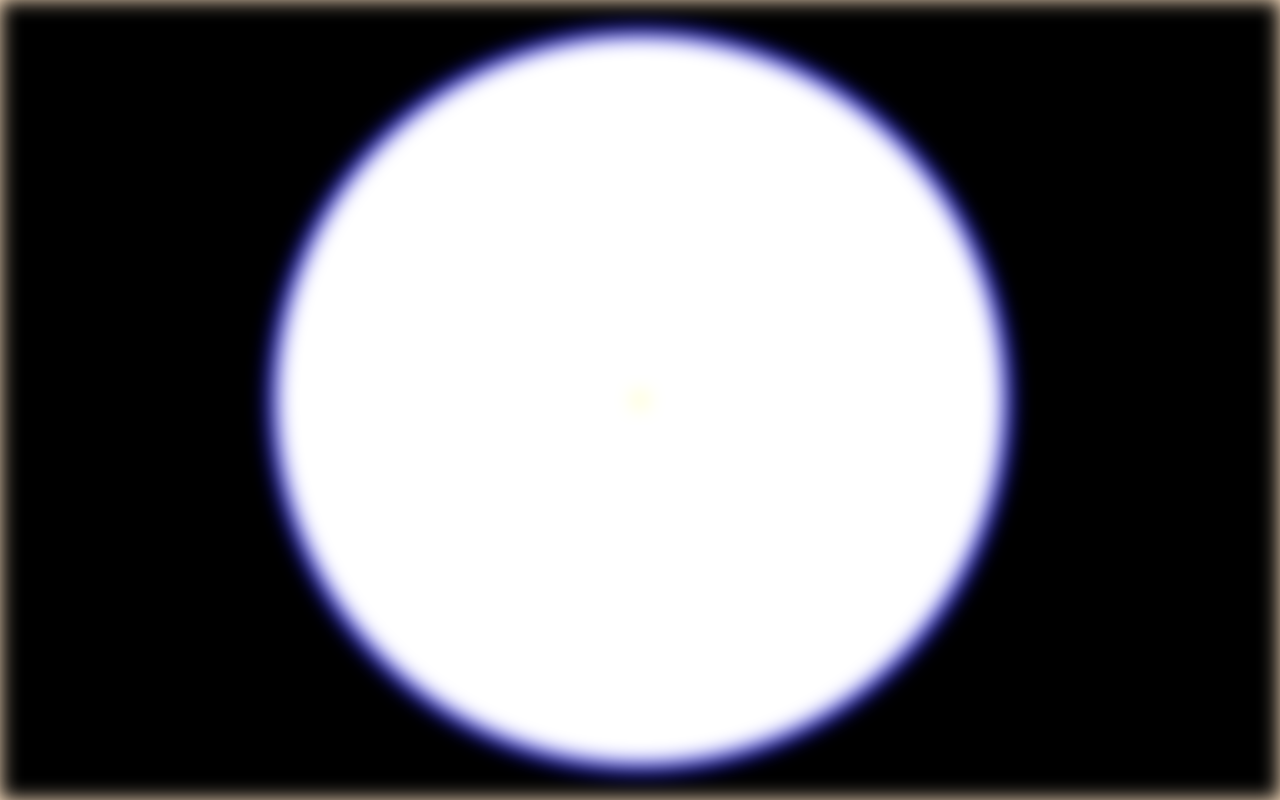
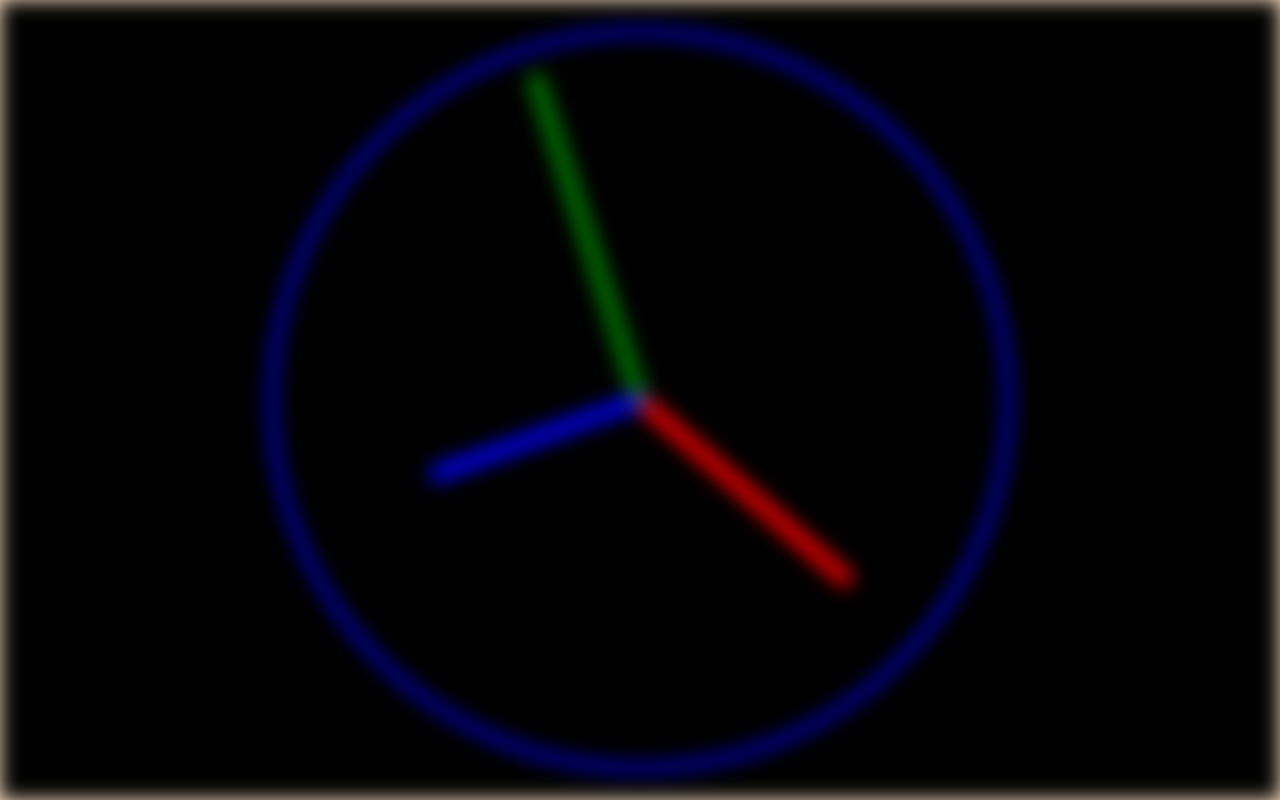
Before and after one commit to samrat9x/anaClock, a plain HTML site: page index.html in a window 1280 px wide. Drawn offline with Linux system fonts and the light colour scheme.

Commit message:
update index.html

```diff
--- a/index.html
+++ b/index.html
@@ -78,7 +78,7 @@
       ></line>
 
       <!--clock shape and center-->
-      <circle cx="50" cy="50" r="46" fill="white" fill="url(https://www.pexels.com/photo/a-soccer-goal-in-the-middle-of-a-pool-28271640/)" stroke="blue">
+      <circle cx="50" cy="50" r="46" fill="none" stroke="blue">
       </circle>
       <circle cx="50" cy="50" r="0.5" fill="yellow"></circle>
     </svg>
```
